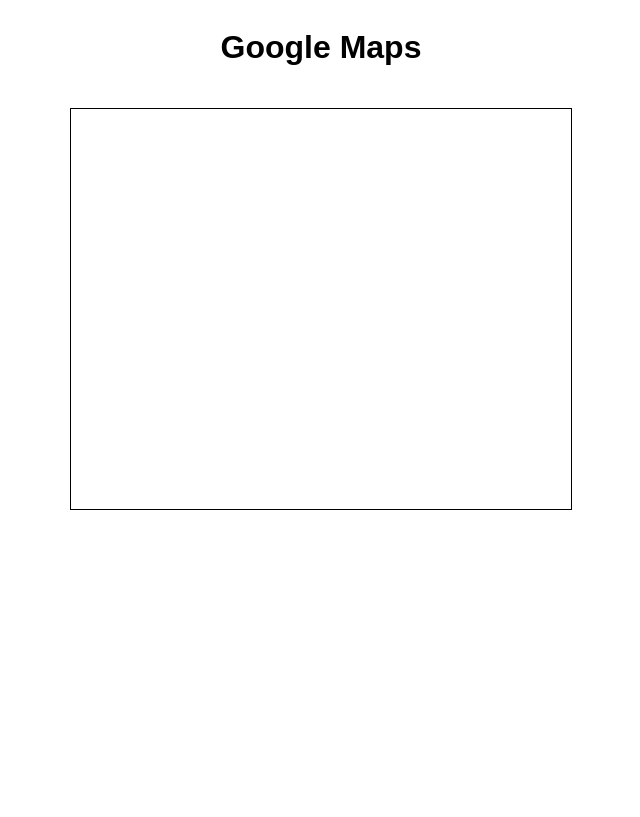
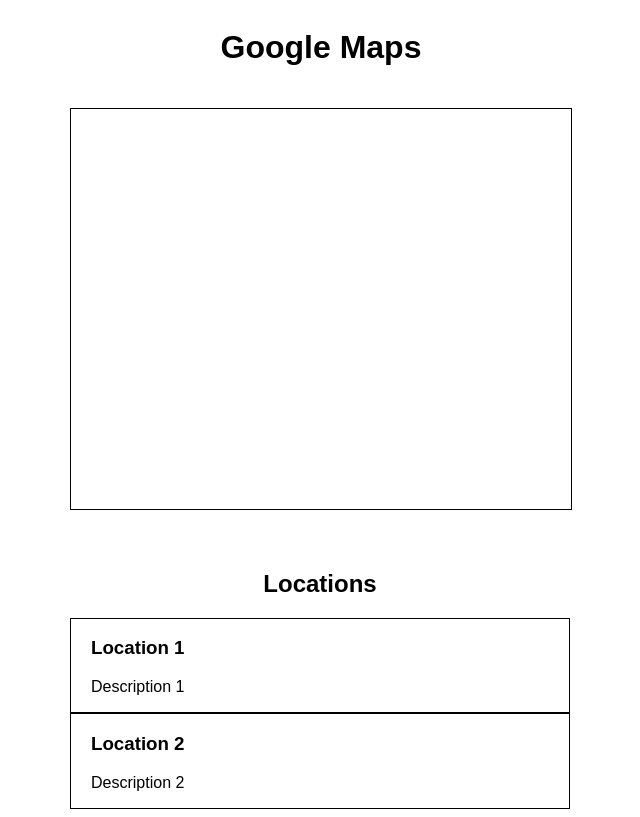
Before and after one commit to felipe-u/google-maps, an Angular app: page / in a window 1280 px wide. Shown: the whole page, without its empty margins (319-959 px from the left). Built offline with nearby package versions, Linux system fonts and the light colour scheme.

Commit message:
Se añade el modelo 'Location' y se crea el template para el renderizado

```diff
--- a/src/app/app.component.css
+++ b/src/app/app.component.css
@@ -10,3 +10,21 @@
     border: 1px solid black;
     margin-top: 20px;
 }
+
+.locations-list {
+    width: 500px;
+    margin-top: 40px;
+}
+
+.location {
+    border: 1px solid black;
+    text-align: left;
+    padding-left: 20px;
+    background-color: white;
+    transition: 0.5s ease;
+}
+
+.location:hover {
+    background-color: #d5f6f6;
+    cursor: pointer;
+}
--- a/src/app/app.component.html
+++ b/src/app/app.component.html
@@ -1,7 +1,16 @@
 <div class="container">
   <h1>Google Maps</h1>
-  <div class="form-group">
-    <div class="map-container">
+  <div class="map-container">
 
+  </div>
+
+  <div class="locations-list">
+    <h2>Locations</h2>
+    @for (location of locations(); track location) {
+    <div class="location">
+      <h3> {{ location.name }} </h3>
+      <p> {{ location.description }} </p>
     </div>
+    }
   </div>
+</div>
--- a/src/app/app.component.ts
+++ b/src/app/app.component.ts
@@ -1,4 +1,5 @@
-import { Component } from '@angular/core';
+import { Component, signal } from '@angular/core';
+import { Location } from './models/location.model';
 
 @Component({
   selector: 'app-root',
@@ -8,5 +9,21 @@
   styleUrl: './app.component.css'
 })
 export class AppComponent {
-  title = 'google-maps';
+  locations = signal<Location[]>([
+    {
+      id: 1,
+      name: 'Location 1',
+      description: 'Description 1',
+      latitude: 0,
+      longitude: 0
+    },
+    {
+      id: 2,
+      name: 'Location 2',
+      description: 'Description 2',
+      latitude: 0,
+      longitude: 0
+    }
+  ]);
+
 }
```
Also changed, not shown: src/app/models/location.model.ts (added, +7 -0 lines).
